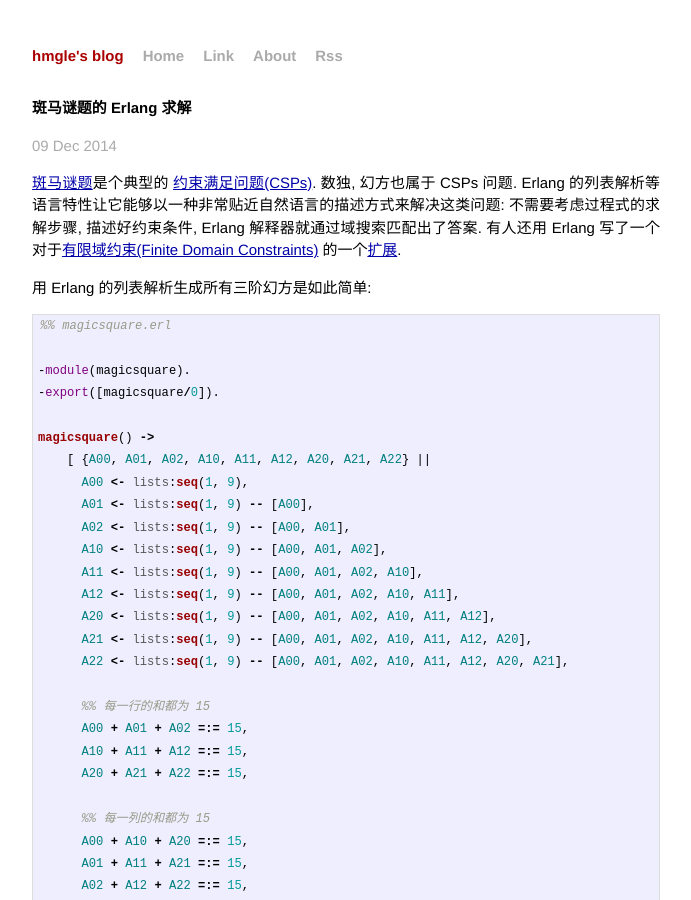
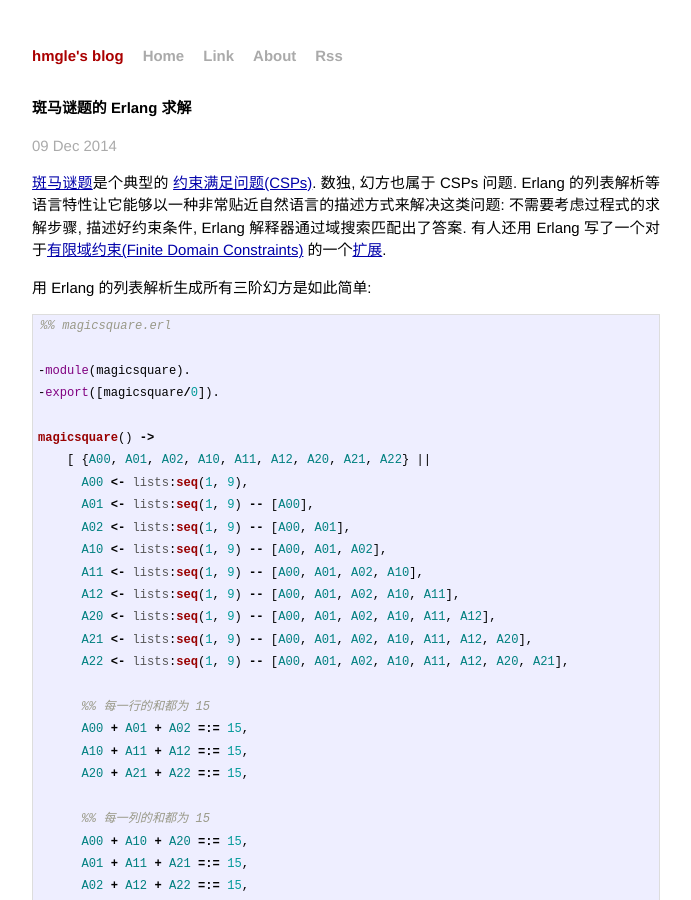
Before and after one commit to hmgle/hmgle.github.com, a Jekyll site: the page built from _posts/2014-12-02-erlang-zebra.md, in a window 1280 px wide and 900 px high. Shown: the whole window, without its empty margins (294-985 px from the left). Built offline with Jekyll 4.4.1, drawn with Linux system fonts in a browser that asks for light colours; Markdown is read by kramdown in place of the engine named in the settings; comment, search, counter and statistics services are not loaded; some of the changed text lies outside the part shown.

Commit message:
blog: fix

````diff
--- a/_posts/2014-12-02-erlang-zebra.md
+++ b/_posts/2014-12-02-erlang-zebra.md
@@ -9,7 +9,7 @@
 [约束满足问题(CSPs)](http://en.wikipedia.org/wiki/Constraint_satisfaction_problem).
 数独, 幻方也属于 CSPs 问题.
 Erlang 的列表解析等语言特性让它能够以一种非常贴近自然语言的描述方式来解决这类问题:
-不需要考虑过程式的求解步骤, 描述好约束条件, Erlang 解释器就通过域搜索匹配出了答案.
+不需要考虑过程式的求解步骤, 描述好约束条件, Erlang 解释器通过域搜索匹配出了答案.
 有人还用 Erlang 写了一个对于[有限域约束(Finite Domain Constraints)](http://www.math.unipd.it/~frossi/SchulteCarlsson_CPH_2006.pdf)
 的一个[扩展](http://www.erlang.se/publications/xjobb/finite-domain-erlang.ps.gz).
 
@@ -145,6 +145,7 @@
 ```
 
 编译运行:
+
 ```console
 $ erl
 1> c(zebra).
````
Also changed, not shown: other parts of _posts/2014-12-02-erlang-zebra.md (+2 -2 lines).
